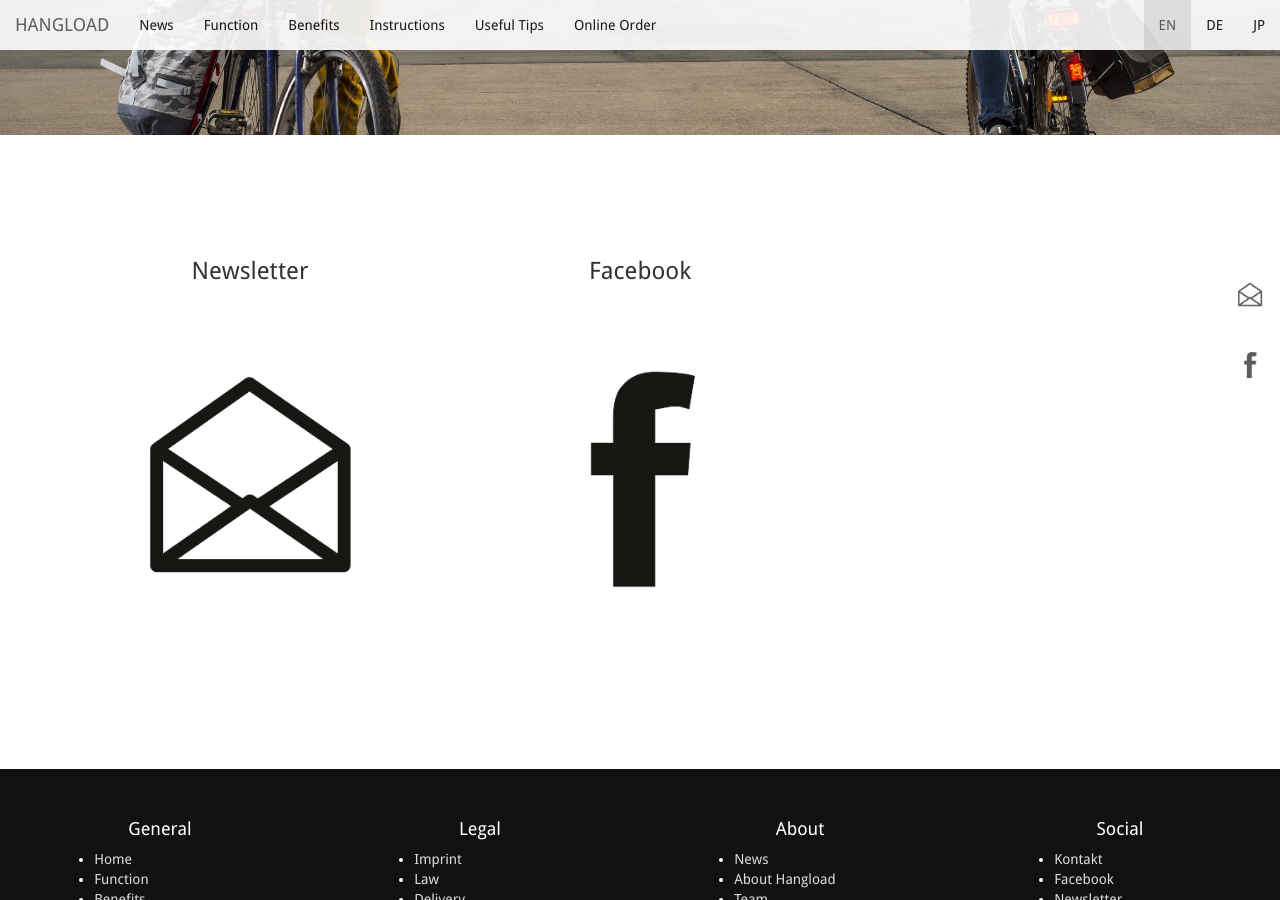
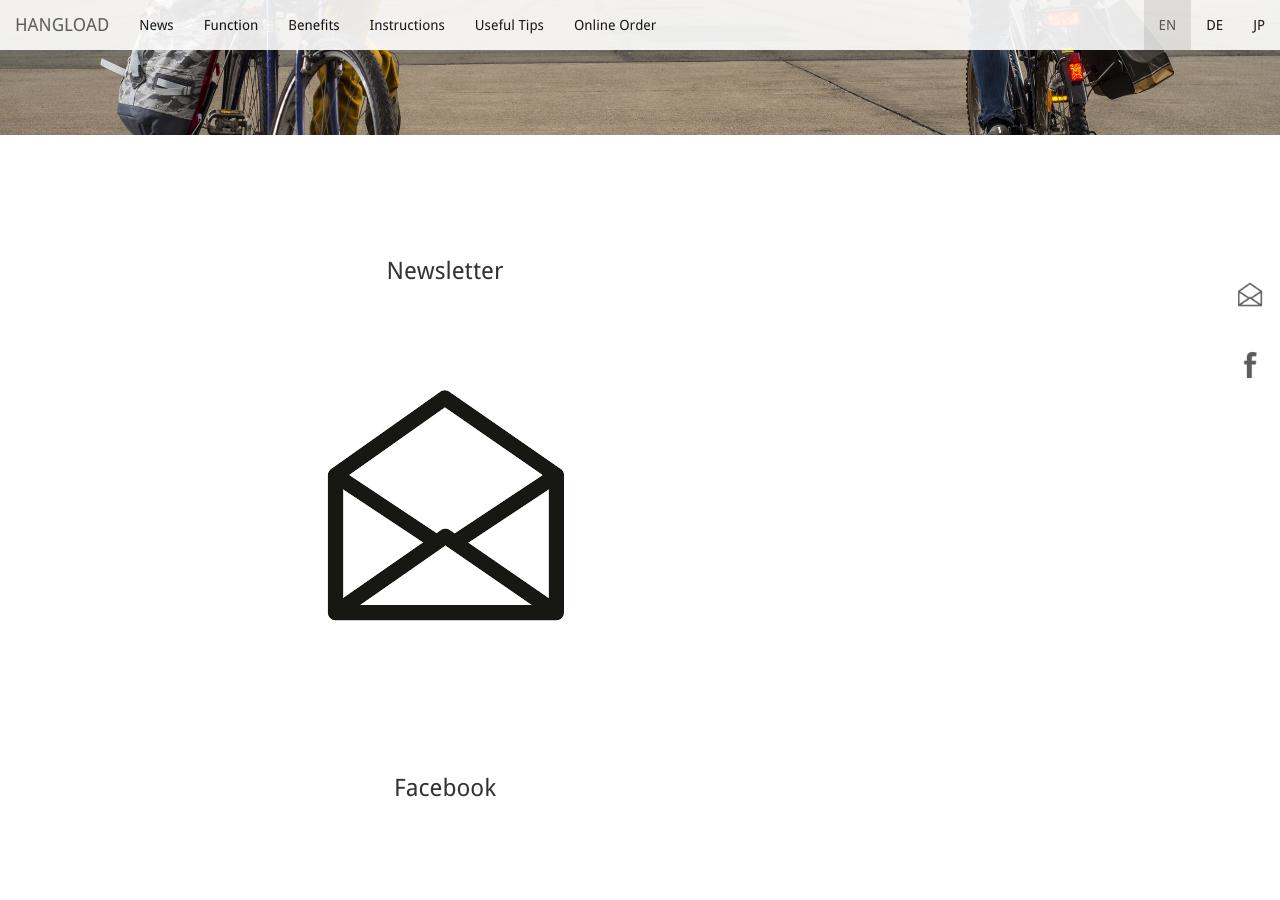
Before and after one commit to bodokaiser/hangload.com, a Jekyll site: the page built from index.html, in a window 1280 px wide and 900 px high, scrolled down 4293 px. Built offline with Jekyll 4.4.1, drawn with Linux system fonts in a browser that asks for light colours; nearby versions of some CDN libraries; library files that are not in the unit come from our copies; Markdown is read by kramdown in place of the engine named in the settings.

Commit message:
Update index.html

```diff
--- a/index.html
+++ b/index.html
@@ -224,7 +224,7 @@ src="/images/webshop/stainless steel with banner.png" />
 
 <article class="container" id="socialize">
   <div class="row">
-    <div class="col-xs-10 col-xs-offset-1 col-md-4 col-md-offset-0">
+    <div class="col-xs-12 col-md-8">
       <a class="thumbnail" href="//eepurl.com/SBj6T">
         <div class="caption">
           <h3 class="text-center">Newsletter</h3>
@@ -233,7 +233,7 @@ src="/images/webshop/stainless steel with banner.png" />
           src="/images/icons/newsletter.png" />
       </a>
     </div>
-    <div class="col-xs-10 col-xs-offset-1 col-md-4 col-md-offset-0">
+    <div class="col-xs-12 col-md-8">
       <a class="thumbnail" href="//facebook.com/HangLoad">
         <div class="caption">
           <h3 class="text-center">Facebook</h3>
```
